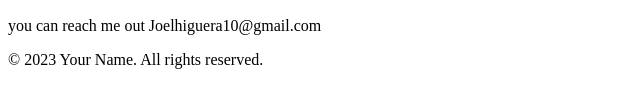
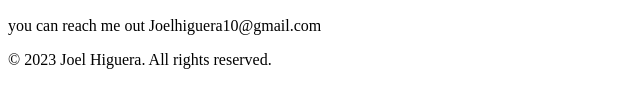
Before and after one commit to Joelhiguera/Portfolio, a plain HTML site: page Index.html in a window 1280 px wide. Shown: the part 354-462 px from the top of the page, 0-640 px from the left. Drawn offline with Linux system fonts and the light colour scheme.

```diff
--- a/Index.html
+++ b/Index.html
@@ -38,7 +38,7 @@
   </section>
 
   <footer>
-    <p>&copy; 2023 Your Name. All rights reserved.</p>
+    <p>&copy; 2023 Joel Higuera. All rights reserved.</p>
 </footer>
 
 </body>
```
Also changed, not shown: Style.css (added).
